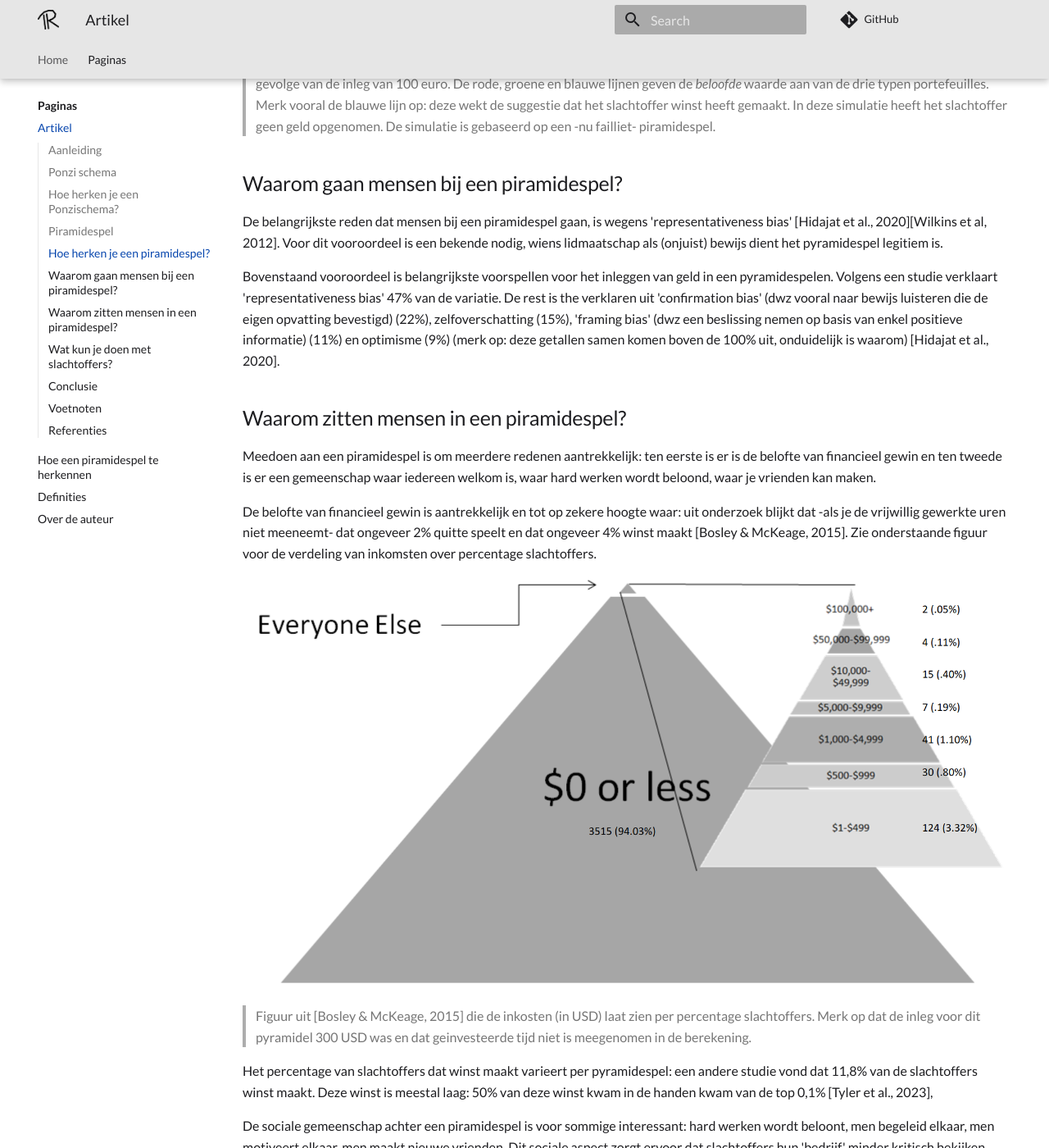
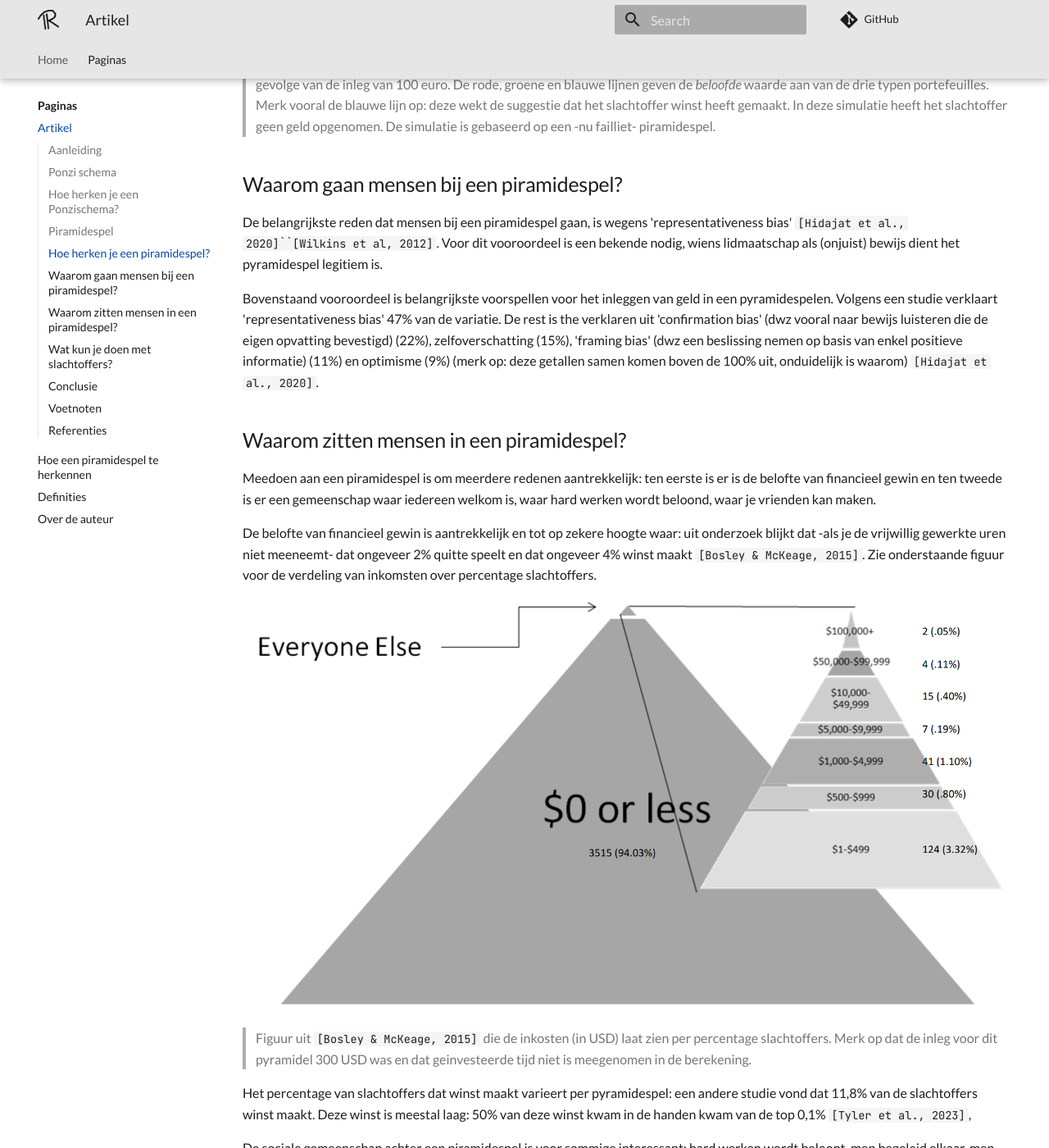
Before and after one commit to richelbilderbeek/artikel_vrijdenker_piramidespelen, an MkDocs documentation site: the page built from docs/paginas/artikel.md, in a window 1280 px wide and 1400 px high, scrolled down 2783 px. Shown: the whole window at 82% size. Built offline with MkDocs 1.6.1 and Material for MkDocs 9.7.7, drawn with Linux system fonts in a browser that asks for light colours; comment, search, counter and statistics services are not loaded; some of the changed text lies outside the part shown.

Commit message:
Fix markdown

```diff
--- a/docs/paginas/artikel.md
+++ b/docs/paginas/artikel.md
@@ -17,7 +17,8 @@
 Een Ponzi schema is een financiele afspraak tussen twee personen
 met beloften die niet waargemaakt kunnen worden.
 Sterker nog: het breken van deze financiele beloften is ingebouwd in de opzet.
-Deze opzet is -onder andere- uitgevonden door de Italiaanse zwendelaar Charles Ponzi.
+Deze opzet is -onder andere- uitgevonden door de Italiaanse zwendelaar
+Charles Ponzi.
 Ik zal toelichten hoe een Ponzi schema werkt, eerste vanuit de ogen
 van een slachtoffer, dan uit de ogen van de dader.
 
@@ -27,7 +28,8 @@
 een jaar!'.
 Slachtoffers zullen ongelovig zijn en in het begin geen of
 weinig geld storten op de bankrekening van bedrijf X. Echter, na een
-tijd blijkt dat de -veel kleine!- bedragen inderdaad verdubbeld uitgekeerd worden.
+tijd blijkt dat de -veel kleine!- bedragen inderdaad
+verdubbeld uitgekeerd worden.
 De aanvankelijk ongelovige slachtoffers zijn verrast en delen dit gevoel
 met hun kenissen en ditmaals worden er grotere bedragen 'geinvesteerd'.
 Een jaar later, echter, als de slachtoffers hun verdubbelde geld opvragen,
@@ -55,7 +57,7 @@
 Het is altijd een combinatie van meerdere
 factoren, dus één eigenschap is niet genoeg om een bedrijf een Ponzischema te
 noemen. Hier enkele kenmerken van een Ponzischema,
-vertaald van [Bosley & McKeage, 2015].
+vertaald van `[Bosley & McKeage, 2015]`.
 
 Een Ponzischema belooft een uitzonderlijk hoge winst in een te korte periode,
 gemakkelijk geld en/of een passief inkomen: beloftes kosten het bedrijf
@@ -104,7 +106,7 @@
 Een piramidespel is te herkennen aan een combinatie van eigenschappen,
 waaronder alle eigenschappen van een Ponzischema,
 zoals hierboven beschreven. Deze aanvullende eigenschappen
-zijn ook vertaald van [Bosley & McKeage, 2015].
+zijn ook vertaald van `[Bosley & McKeage, 2015]`.
 
 In een piramidespel moet een nieuwe deelnemer geld inleggen om mee te mogen
 doen. Als er een produkt wordt verkocht, dan is het verplicht dit produkt
@@ -149,11 +152,13 @@
 voor het inleggen van geld in een pyramidespelen.
 Volgens een studie verklaart 'representativeness bias' 47% van de variatie.
 De rest is the verklaren uit
-'confirmation bias' (dwz vooral naar bewijs luisteren die de eigen opvatting bevestigd) (22%),
+'confirmation bias' (dwz vooral naar bewijs luisteren
+die de eigen opvatting bevestigd) (22%),
 zelfoverschatting (15%),
-'framing bias' (dwz een beslissing nemen op basis van enkel positieve informatie)
+'framing bias' (dwz een beslissing nemen op basis
+van enkel positieve informatie)
 (11%) en optimisme (9%) (merk op: deze getallen samen
-komen boven de 100% uit, onduidelijk is waarom) [Hidajat et al., 2020].
+komen boven de 100% uit, onduidelijk is waarom) `[Hidajat et al., 2020]`.
 
 ## Waarom zitten mensen in een piramidespel?
 
@@ -166,13 +171,13 @@
 en tot op zekere hoogte waar:
 uit onderzoek blijkt dat -als je de vrijwillig gewerkte uren niet meeneemt-
 dat ongeveer 2% quitte speelt
-en dat ongeveer 4% winst maakt [Bosley & McKeage, 2015].
+en dat ongeveer 4% winst maakt `[Bosley & McKeage, 2015]`.
 Zie onderstaande figuur
 voor de verdeling van inkomsten over percentage slachtoffers.
 
 ![Figuur uit Bosley & McKeage, 2015](bosley_and_mckeage_2015_fig_1.png)
 
-> Figuur uit [Bosley & McKeage, 2015] die de inkosten (in USD)
+> Figuur uit `[Bosley & McKeage, 2015]` die de inkosten (in USD)
 > laat zien per percentage slachtoffers. Merk op dat de inleg voor
 > dit pyramidel 300 USD was en dat geinvesteerde tijd niet is meegenomen
 > in de berekening.
@@ -181,7 +186,7 @@
 per pyramidespel: een andere studie vond dat 11,8%
 van de slachtoffers winst maakt.
 Deze winst is meestal laag: 50% van deze winst kwam
-in de handen kwam van de top 0,1% [Tyler et al., 2023],
+in de handen kwam van de top 0,1% `[Tyler et al., 2023]`,
 
 De sociale gemeenschap achter een piramidespel is voor sommige interessant:
 hard werken wordt beloont, men begeleid elkaar, men motiveert elkaar,
@@ -208,7 +213,8 @@
 
 Ponzischema's en piramidespelen zitten slim in elkaar!
 
-Mensen die kritisch genoeg zijn, zullen minder vaak in de valse beloften geloven.
+Mensen die kritisch genoeg zijn,
+zullen minder vaak in de valse beloften geloven.
 Sommigen zullen eenmalig geld verliezen, schouders ophalen,
 wonden likken en verder gaan.
 Grotere slachtoffers zijn hen die grote sommen geld hebben ingelegd
@@ -239,7 +245,11 @@
 
 ## Referenties
 
-* [Bosley & McKeage, 2015] Bosley, Stacie, and Kim K. McKeage. "Multilevel Marketing Diffusion and the Risk of Pyramid Scheme Activity: The Case of Fortune Hi-Tech Marketing in Montana." American Marketing Association, 2015.
-* [Hidajat et al., 2020] Hidajat, Taofik, et al. "Why are people trapped in Ponzi and pyramid schemes?." Journal of Financial Crime 28.1 (2020): 187-203.
-* [Tyler et al., 2023] Kell, Tyler, et al. "Forsage: Anatomy of a smart-contract pyramid scheme." International Conference on Financial Cryptography and Data Security. Cham: Springer Nature Switzerland, 2023.
-* [Wilkins et al, 2012] Wilkins, Anne M., William W. Acuff, and Dana R. Hermanson. "Understanding a ponzi scheme: Victims’ perspectives." Journal of Forensic & Investigative Accounting 4.1 (2012): 1-19.
+<!-- markdownlint-disable MD013 -->
+
+* `[Bosley & McKeage, 2015]` Bosley, Stacie, and Kim K. McKeage. "Multilevel Marketing Diffusion and the Risk of Pyramid Scheme Activity: The Case of Fortune Hi-Tech Marketing in Montana." American Marketing Association, 2015.
+* `[Hidajat et al., 2020]` Hidajat, Taofik, et al. "Why are people trapped in Ponzi and pyramid schemes?." Journal of Financial Crime 28.1 (2020): 187-203.
+* `[Tyler et al., 2023]` Kell, Tyler, et al. "Forsage: Anatomy of a smart-contract pyramid scheme." International Conference on Financial Cryptography and Data Security. Cham: Springer Nature Switzerland, 2023.
+* `[Wilkins et al, 2012]` Wilkins, Anne M., William W. Acuff, and Dana R. Hermanson. "Understanding a ponzi scheme: Victims’ perspectives." Journal of Forensic & Investigative Accounting 4.1 (2012): 1-19.
+
+<!-- markdownlint-enable MD013 -->
```
Also changed, not shown: other parts of docs/paginas/artikel.md (+2 -1 lines).
